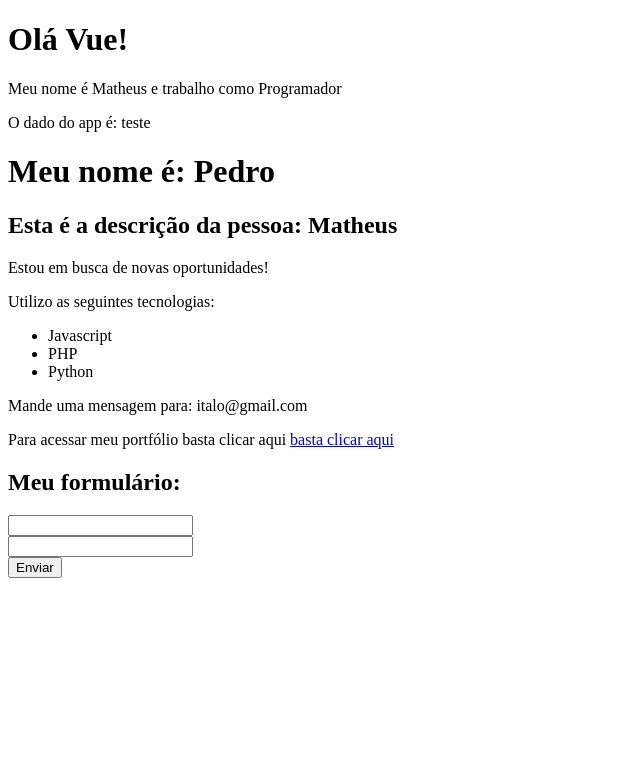
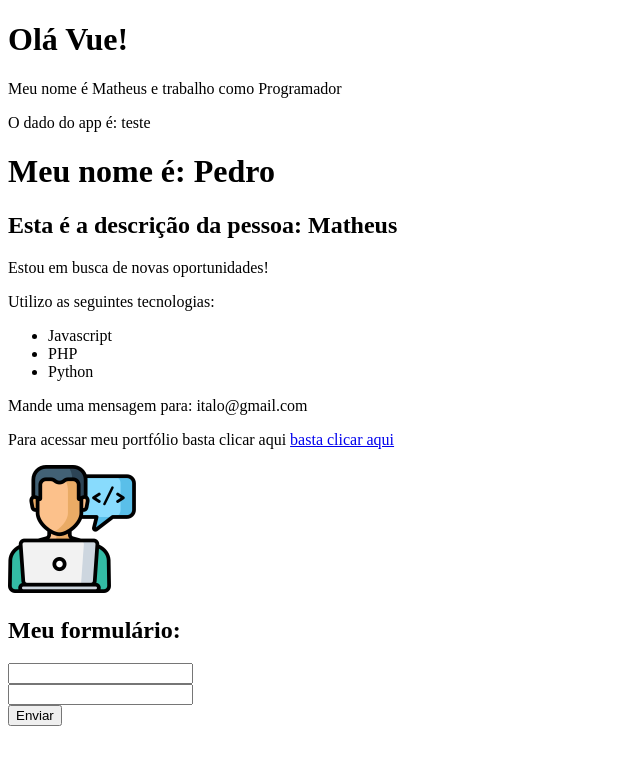
Before and after one commit to ilima12/Curso-Vue, a Vue app in the folder 2_projeto_vue/: page / in a window 1280 px wide. Shown: the top 764 px of the page, without its empty margins (0-640 px from the left). Built offline with nearby package versions, Linux system fonts and the light colour scheme.

Commit message:
update
criação da file picture.vue e alocação de imagem na page

```diff
--- a/2_projeto_vue/src/components/Info.vue
+++ b/2_projeto_vue/src/components/Info.vue
@@ -10,12 +10,17 @@
    </ul>
   <p v-show="mostrar_email">Mande uma mensagem para: {{ email }}</p>
   <p>Para acessar meu portfólio basta clicar aqui <a v-bind:href="meu_link" target="_blank">basta clicar aqui</a></p>
+  <Picture />
 </div>
 </template>
+<script lang="js">
+import Picture from './Picture.vue'
 
-<script lang="js">
 export default {
     name: 'Info',
+    components: {
+        Picture
+    },
     data() {
         return {
             esta_trabalhando: false,
--- /dev/null
+++ b/2_projeto_vue/src/components/Picture.vue
@@ -0,0 +1,17 @@
+<template>
+<img :src="avatar" :alt="descricao">
+
+</template>
+
+<script>
+export default {
+    name: 'Picture',
+    data() {
+        return {
+           avatar: "/img/avatar.png",
+           descricao: "Matheus Battisti"
+        }
+    }
+}
+
+</script>
```
Also changed, not shown: 2_projeto_vue/public/img/avatar.png (added).
